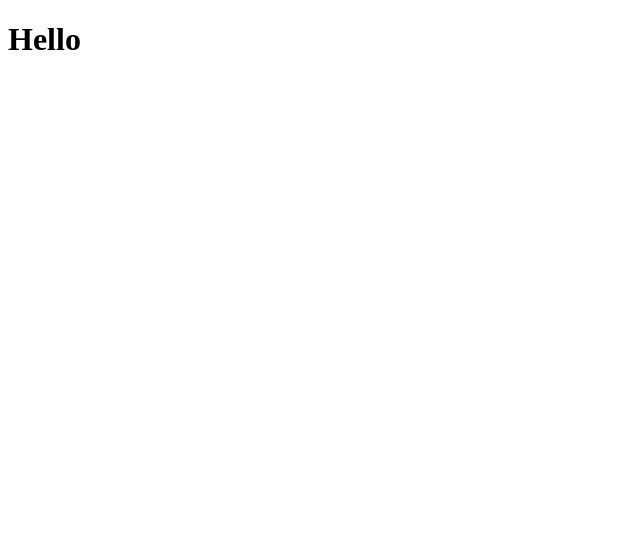
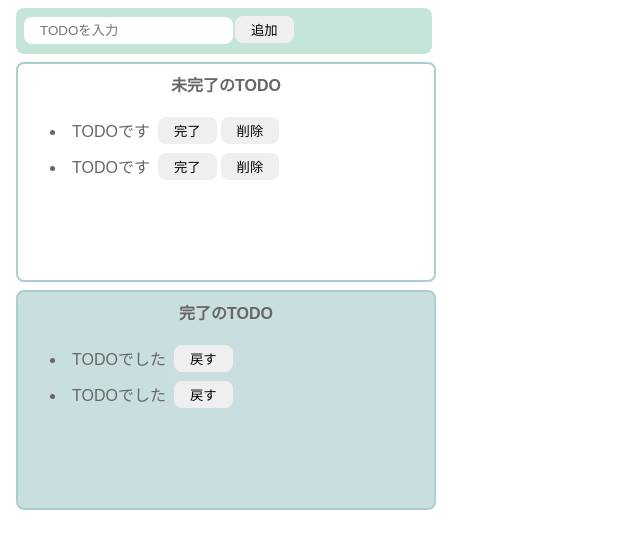
Before and after one commit to snow-oc/react-todo-app, a React (Vite) app: page / in a window 1280 px wide. Shown: the top 548 px of the page, without its empty margins (0-640 px from the left). Built offline with nearby package versions, Linux system fonts and the light colour scheme.

Commit message:
HTMLとCSS部分の実装

```diff
--- a/src/Todo.jsx
+++ b/src/Todo.jsx
@@ -1,9 +1,49 @@
+import "./styles.css";
 
 export const Todo = () => {
   return(
-    <h1>Hello</h1>
+    <>
+      <div className="input-area">
+        <input type="text" placeholder="TODOを入力" />
+        <button>追加</button>
+      </div>
+      <div className="incomplete-area">
+        <p className="title">未完了のTODO</p>
+        <ul>
+          <li>
+            <div className="list-row">
+              <p className="todo-item">TODOです</p>
+              <button>完了</button>
+              <button>削除</button>
+            </div>
+          </li>
+          <li>
+            <div className="list-row">
+              <p className="todo-item">TODOです</p>
+              <button>完了</button>
+              <button>削除</button>
+            </div>
+          </li>
+        </ul>
+      </div>
+      <div className="complete-area">
+        <p className="title">完了のTODO</p>
+        <ul>
+          <li>
+            <div className="list-row">
+              <p className="todo-item">TODOでした</p>
+              <button>戻す</button>
+            </div>
+          </li>
+          <li>
+            <div className="list-row">
+              <p className="todo-item">TODOでした</p>
+              <button>戻す</button>
+            </div>
+          </li>
+        </ul>
+      </div>
+    </>
   )
   ;
-
-
 }
--- /dev/null
+++ b/src/styles.css
@@ -0,0 +1,66 @@
+body {
+  font-family: sans-serif;
+  color: #666;
+}
+
+input {
+  border-radius: 8px;
+  border: none;
+  padding: 6px 16px;
+}
+
+button {
+  border-radius: 8px;
+  border: none;
+  padding: 4px 16px;
+  margin: 0px 2px;
+}
+
+button:hover {
+  background-color: #79a8a9;
+  color: #ffffff;
+  cursor: pointer;
+}
+
+.title {
+  text-align: center;
+  margin-top: 0px;
+  font-weight: bold;
+}
+
+.input-area {
+  background-color: #c6e5d9;
+  width: 400px;
+  height: 30px;
+  padding: 8px;
+  margin: 8px;
+  border-radius: 8px;
+}
+
+.incomplete-area {
+  border: 2px solid #aacfd0;
+  width: 400px;
+  min-height: 200px;
+  padding: 8px;
+  margin: 8px;
+  border-radius: 8px;
+}
+
+.complete-area {
+  background-color: #c9dede;
+  border: 2px solid #aacfd0;
+  width: 400px;
+  min-height: 200px;
+  padding: 8px;
+  margin: 8px;
+  border-radius: 8px;
+}
+
+.list-row {
+  display: flex;
+  align-items: center;
+}
+
+.todo-item {
+  margin: 6px;
+}
```
